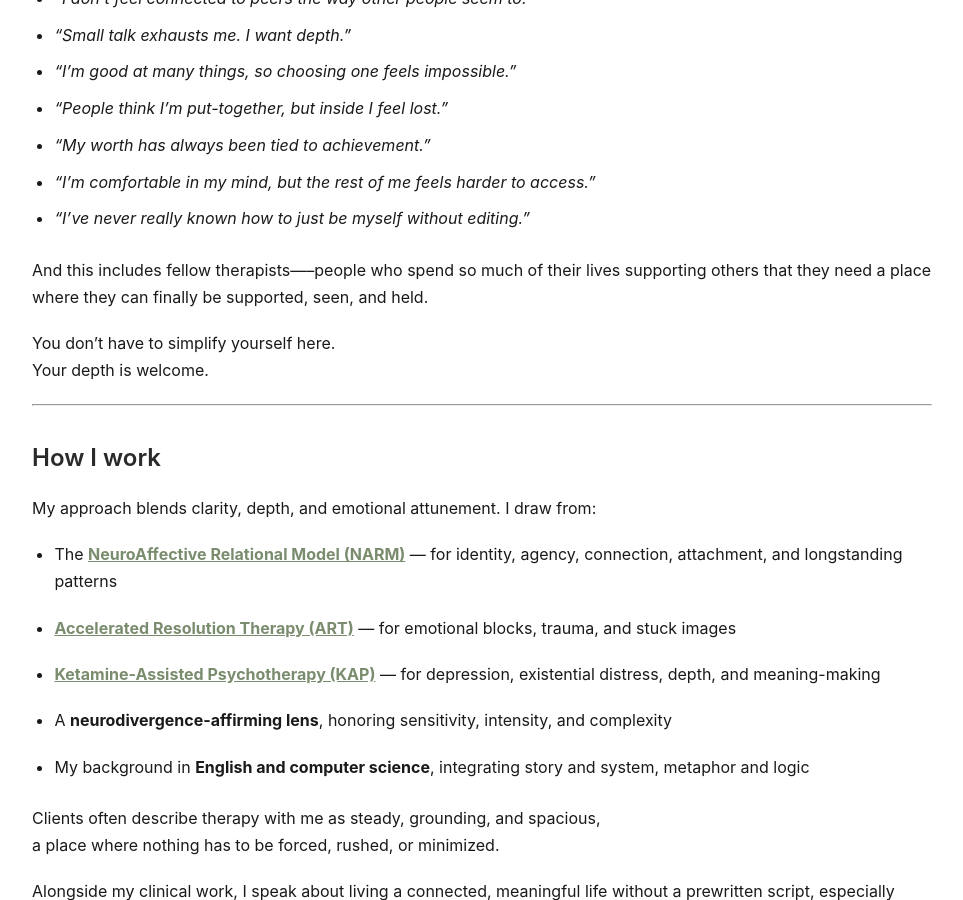
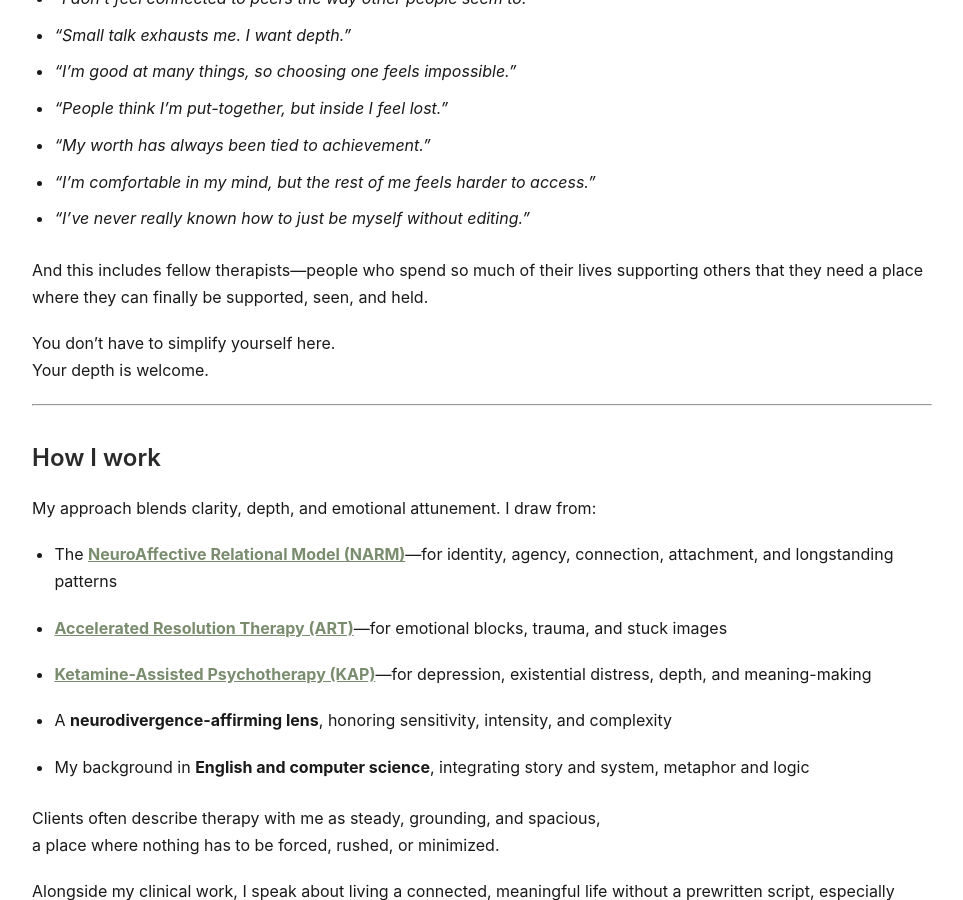
Before and after one commit to SaraRands/sararands-site, a Jekyll site: the page built from index.md, in a window 1280 px wide and 900 px high, scrolled down 2501 px. Shown: the whole window, without its empty margins (158-1121 px from the left). Built offline with Jekyll 4.4.1, drawn with Linux system fonts in a browser that asks for light colours; some of the changed text lies outside the part shown.

Commit message:
formatting, em

```diff
--- a/index.md
+++ b/index.md
@@ -32,14 +32,14 @@ If this feels familiar, you're not alone.
 
 ## When the life you built no longer feels like yours
 
-People often come to me in moments when life stops making sense---when the story they’ve lived no longer matches the story unfolding.
+People often come to me in moments when life stops making sense—when the story they’ve lived no longer matches the story unfolding.
 
 Sometimes the shift is sudden:
 
 * a breakup or divorce you didn’t see coming
 * career burnout that hits hard
 * a diagnosis that rearranges everything
-* a loss that reshapes your world—--of a person, a relationship, or a version of life you counted on
+* a loss that reshapes your world—of a person, a relationship, or a version of life you counted on
 * a moment when you realize you can't keep going the way you have
 
 Other times, the change is quieter:
@@ -78,7 +78,7 @@ You might recognize yourself in phrases like:
 - *“I'm comfortable in my mind, but the rest of me feels harder to access.”*
 - *“I've never really known how to just be myself without editing.”*
 
-And this includes fellow therapists—--people who spend so much of their lives supporting others that they need a place where they can finally be supported, seen, and held.
+And this includes fellow therapists—people who spend so much of their lives supporting others that they need a place where they can finally be supported, seen, and held.
 
 You don’t have to simplify yourself here.
 Your depth is welcome.
@@ -89,11 +89,11 @@ Your depth is welcome.
 
 My approach blends clarity, depth, and emotional attunement. I draw from:
 
-- The [**NeuroAffective Relational Model (NARM)**](https://narmtraining.com/what-is-narm/) — for identity, agency, connection, attachment, and longstanding patterns
+- The [**NeuroAffective Relational Model (NARM)**](https://narmtraining.com/what-is-narm/)—for identity, agency, connection, attachment, and longstanding patterns
 
-- [**Accelerated Resolution Therapy (ART)**](https://acceleratedresolutiontherapy.com/what-is-art/) — for emotional blocks, trauma, and stuck images
+- [**Accelerated Resolution Therapy (ART)**](https://acceleratedresolutiontherapy.com/what-is-art/)—for emotional blocks, trauma, and stuck images
 
-- [**Ketamine-Assisted Psychotherapy (KAP)**](/kap/) — for depression, existential distress, depth, and meaning-making
+- [**Ketamine-Assisted Psychotherapy (KAP)**](/kap/)—for depression, existential distress, depth, and meaning-making
 
 - A **neurodivergence-affirming lens**, honoring sensitivity, intensity, and complexity
 
```
Also changed, not shown: cancer.md (+1 -1 lines), contact.md (+3 -3 lines), kap.md (+1 -1 lines), speaking.md (+1 -1 lines).
